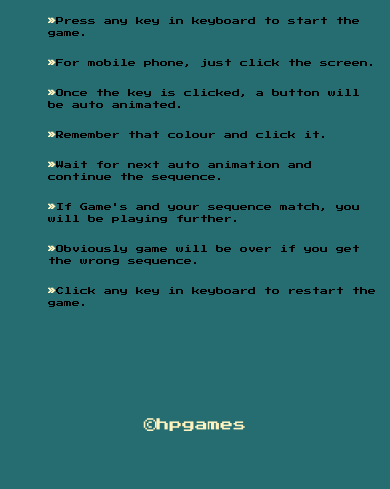
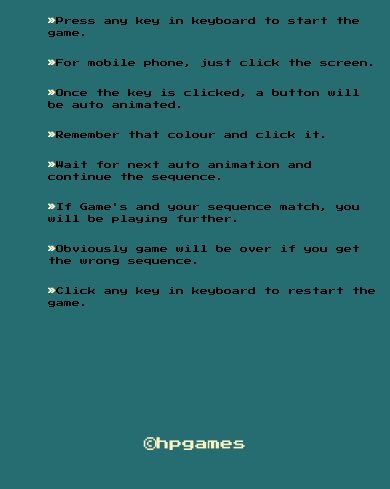
Before and after one commit to Hp4498/Memory-Game, a plain HTML site: page instructions.html in a window 390 px wide. Shown: the part 143-632 px from the top of the page. Drawn offline with Linux system fonts and the light colour scheme.

Commit message:
Update styles.css

```diff
--- a/styles.css
+++ b/styles.css
@@ -124,13 +124,16 @@ footer {
     border-radius: 30%;
   }
 
+
+  footer, .mobile-version{
+    font-size: 0.8rem;
+    padding: 25% 0 0 0;
+  }
   footer{
     color:black;
   }
 
   .mobile-version{
-    font-size: 0.8rem;
-    padding: 20% 0 0 0;
     color: #fef2bf;
   }
 }
```
